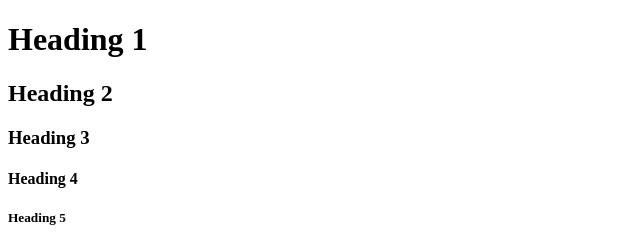
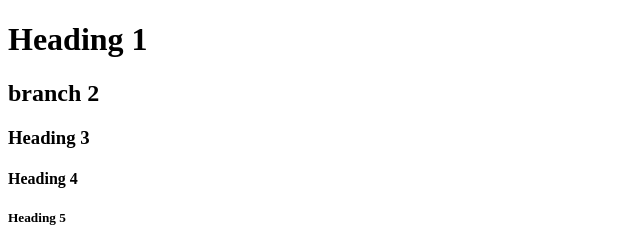
Before and after one commit to SrikanthJakkaslokam/proj1, a plain HTML site: page index.html in a window 1280 px wide. Shown: the top 240 px of the page, 0-640 px from the left. Drawn offline with Linux system fonts and the light colour scheme.

Commit message:
b2 change

```diff
--- a/index.html
+++ b/index.html
@@ -3,7 +3,7 @@
 <body>
 
 <h1>Heading 1</h1>
-<h2>Heading 2</h2>
+<h2>branch 2</h2>
 <h3>Heading 3</h3>
 <h4>Heading 4</h4>
 <h5>Heading 5</h5>
```
